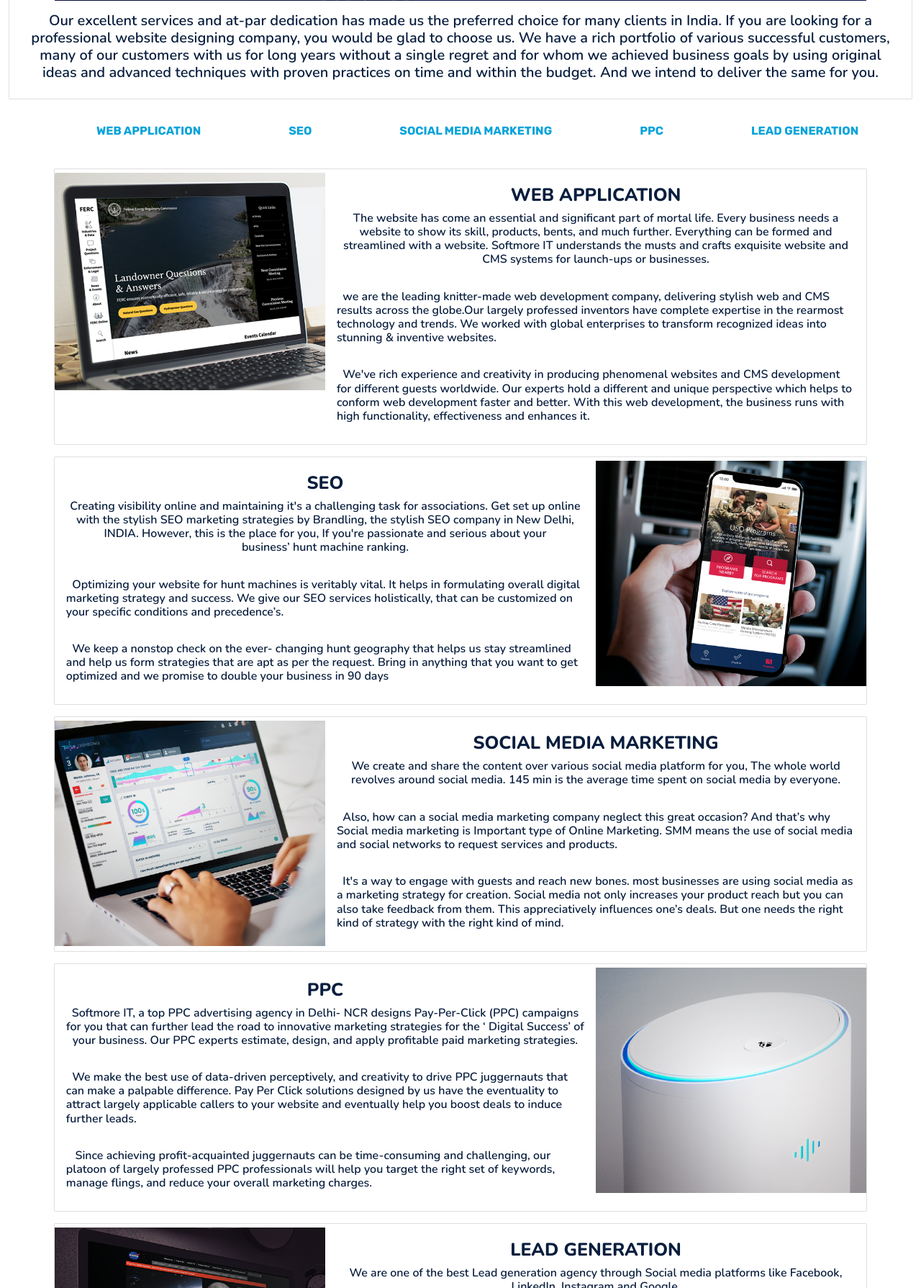
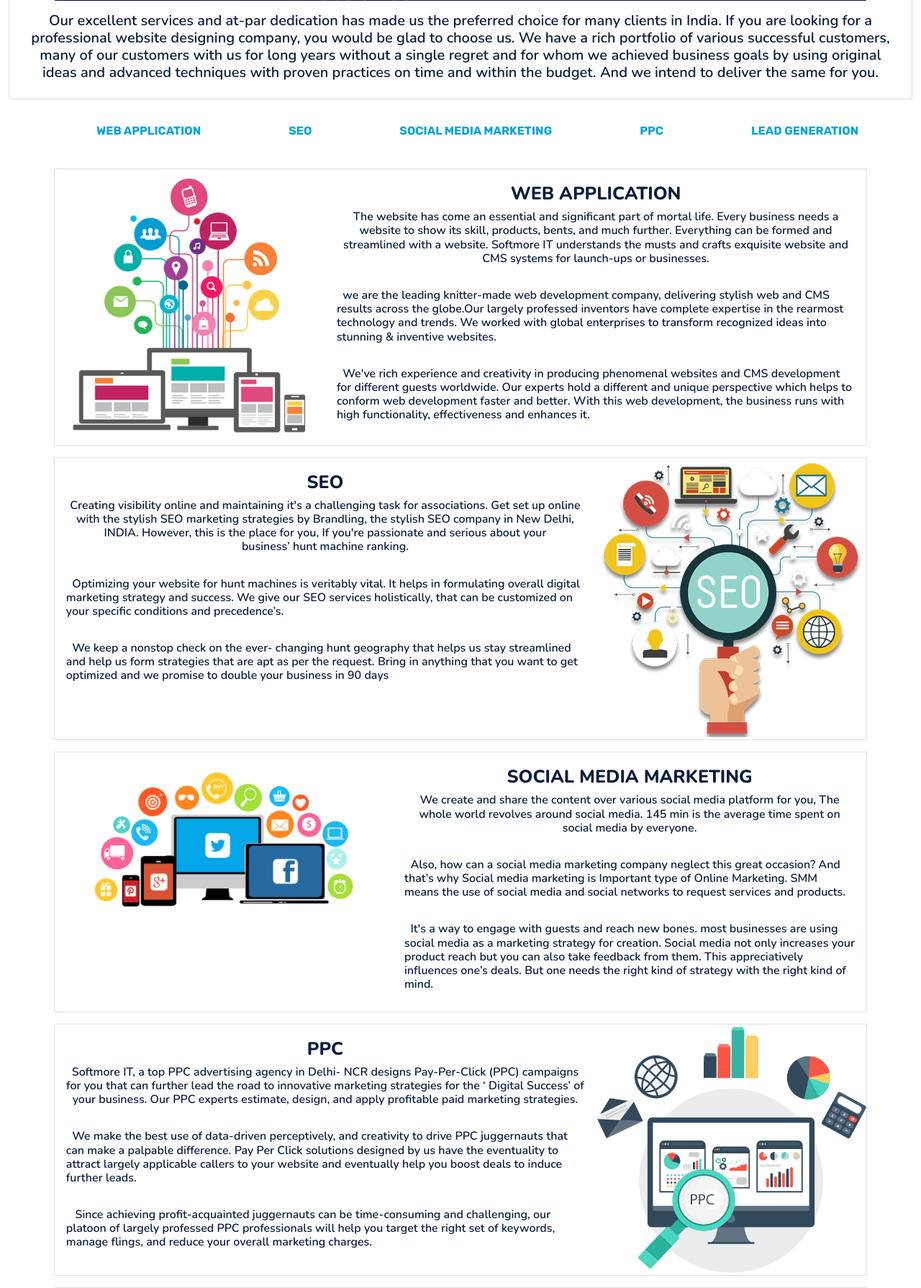
Before and after one commit to MUSADDIQUE-P/TEST, a PHP site: page /service.html in a window 1280 px wide. Shown: the part 995-2784 px from the top of the page at 72% size. Run offline with PHP 8.4, Linux system fonts and the light colour scheme; some libraries are stand-ins or nearby versions.

Commit message:
service and contact us page update changes and
service and contact us page update changes and

```diff
--- a/css/index.css
+++ b/css/index.css
@@ -64,7 +64,7 @@
   }
 
   #boxhoverr {
-    --b: 0.3em;
+    --b: 0.2em;
     /* the thickness of the line */
     --c: #1095c1;
     /* the color */
@@ -83,8 +83,8 @@
     box-shadow: rgba(0, 80, 252, 0.25) 0px 54px 55px, rgba(0, 0, 0, 0.12) 0px -12px 30px, rgba(0, 0, 0, 0.12) 0px 4px 6px, rgba(0, 0, 0, 0.17) 0px 12px 13px, rgba(0, 0, 0, 0.09) 0px -3px 5px;
     --_p: 100%;
     --_s: .2s;
-    border: 2px solid rgba(0, 0, 0, 0.582);
-    border-radius: 10px;
+    border: 1px solid rgba(0, 0, 0, 0.582);
+    border-radius: 7px;
   }
 
   .card-title {
--- a/service.html
+++ b/service.html
@@ -247,7 +247,7 @@
                 <div class="card mb-3" id="boxhoverr" style="max-width: 90%; margin-left:5%;">
                     <div class="row g-0">
                         <div class="col-md-4">
-                            <img src="./img/tech/f1.jpg" class="img-fluid rounded-start" alt="...">
+                            <img src="./img/web3.png" class="img-fluid rounded-start" alt="...">
                         </div>
                         <div class="col-md-8">
                             <div class="card-body">
@@ -315,7 +315,7 @@
                             </div>
                         </div>
                         <div class="col-md-4">
-                            <img src="./img/tech/f2.jpg" class="img-fluid" alt="...">
+                            <img src="./img/technicalseo.png" class="img-fluid" alt="...">
                         </div>
                     </div>
                 </div>
@@ -323,10 +323,10 @@
             <section>
                 <div class="card mb-3" id="boxhoverr" style="max-width: 90%; margin-left:5%;">
                     <div class="row g-0">
-                        <div class="col-md-4">
-                            <img src="./img/tech/f3.jpg" class="img-fluid" alt="...">
+                        <div class="col-md-5">
+                            <img src="./img/socialmedia.png" class="img-fluid" alt="...">
                         </div>
-                        <div class="col-md-8">
+                        <div class="col-md-7">
                             <div class="card-body">
                                 <h5 class="card-title1"><strong>SOCIAL MEDIA MARKETING</strong></h5>
                                 <h6 class="card-text">We create and share the content over various social media platform
@@ -387,7 +387,7 @@
                             </div>
                         </div>
                         <div class="col-md-4">
-                            <img src="./img/tech/f6.jpg" class="img-fluid" alt="...">
+                            <img src="./img/ppc.png" class="img-fluid" alt="...">
                         </div>
                     </div>
                 </div>
@@ -396,7 +396,7 @@
                 <div class="card mb-3" id="boxhoverr" style="max-width: 90%; margin-left:5%;">
                     <div class="row g-0">
                         <div class="col-md-4">
-                            <img src="./img/tech/f5.png" class="img-fluid" alt="...">
+                            <img src="./img/lead.png" class="img-fluid" alt="...">
                         </div>
                         <div class="col-md-8">
                             <div class="card-body">
```
Also changed, not shown: contact.html (+40 -27 lines), web_application.html (+17 -19 lines), img/lead.png (added), img/ppc.png (added), img/socialmedia.png (added), img/tech/f1.jpg (deleted), img/tech/f2.jpg (deleted), img/tech/f3.jpg (deleted), img/tech/f4.jpg (deleted), img/tech/f5.png (deleted), img/tech/f6.jpg (deleted).
